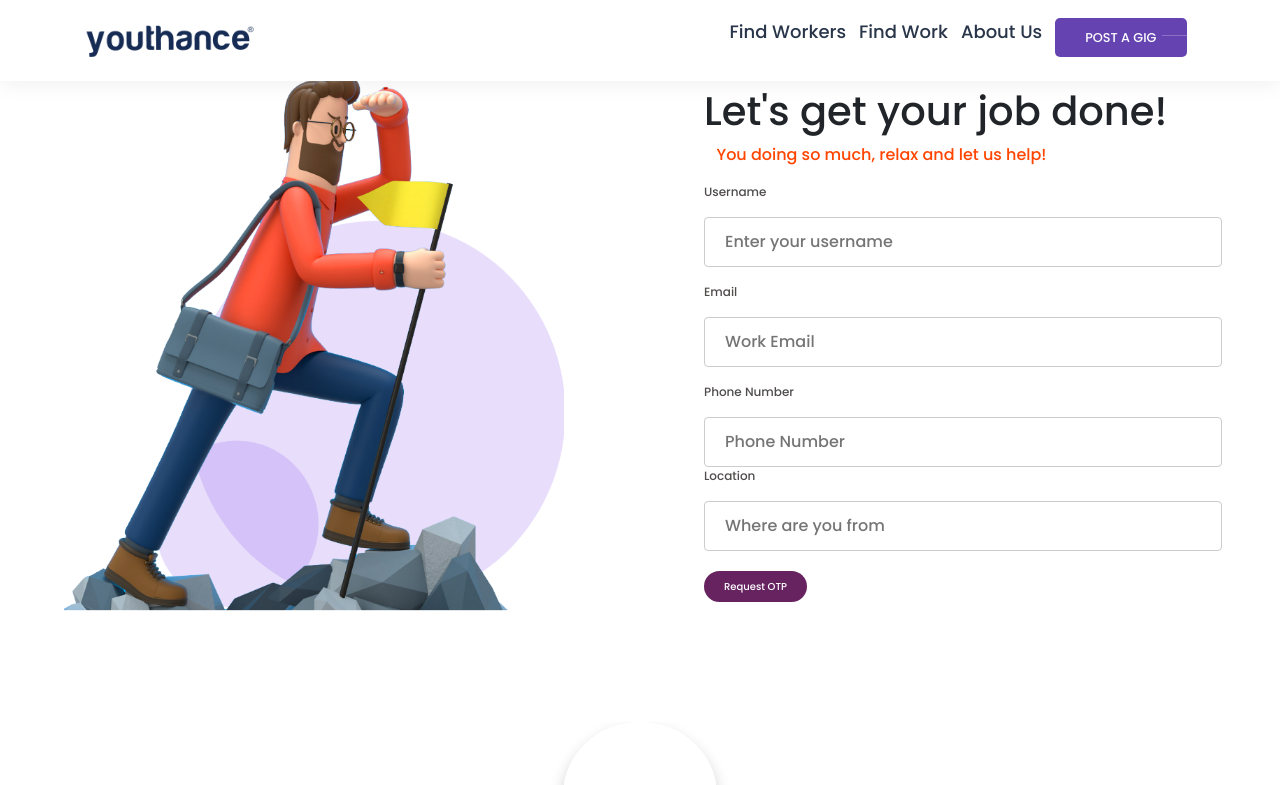
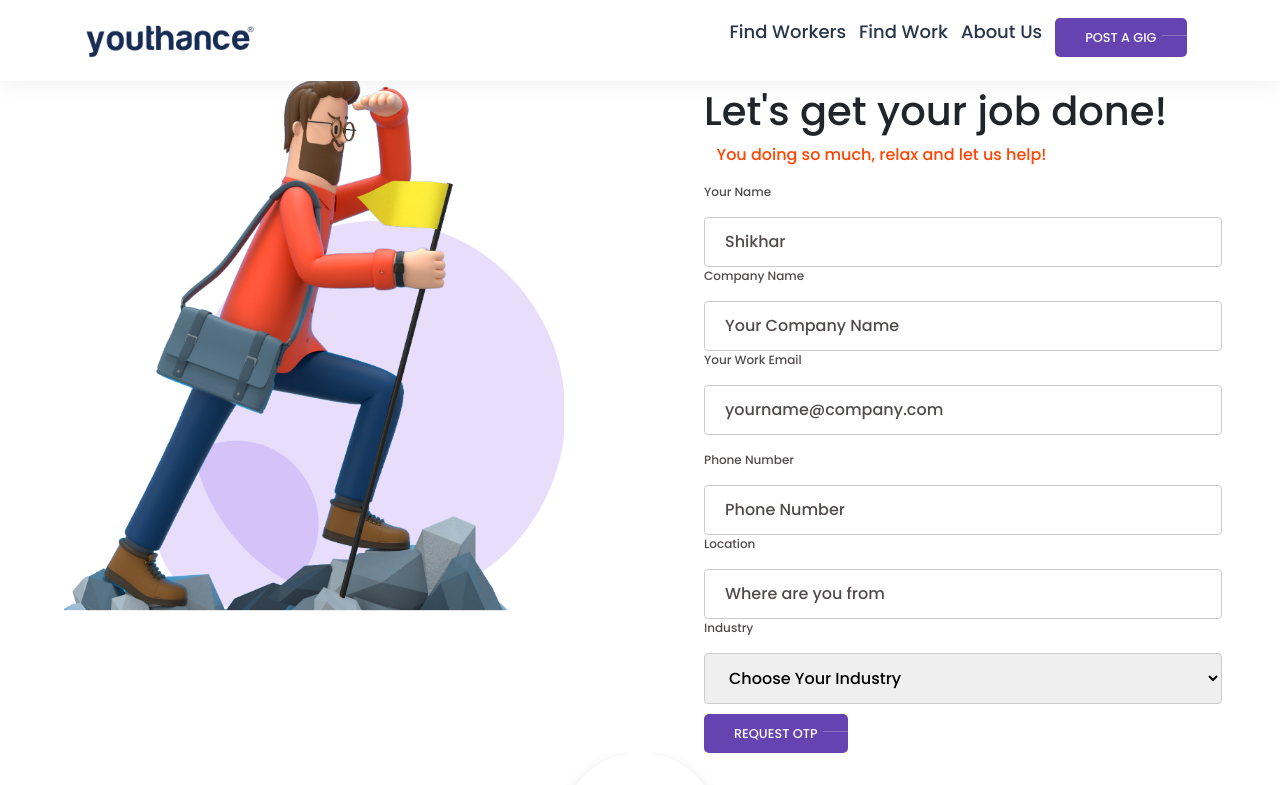
Before and after one commit to singhdeepanshu/youthance, a React (Create React App) app: page /formpage-a in a window 1280 px wide. Shown: the top 785 px of the page. Built offline with nearby package versions, Linux system fonts and the light colour scheme.

Commit message:
added post-a-gig form

```diff
--- a/src/App.css
+++ b/src/App.css
@@ -331,14 +331,20 @@ width: 100%;
     border-radius: 4px;
     box-sizing: border-box;
   }
+  .fill > .select{
+    color: #808080;
+  }
   .input-names{
     color:rgb(80, 76, 76);
     font-size: 12px;
   }
-
+  ::placeholder{
+    font-weight: lighter;
+    color: rgb(80, 76, 76);
+  }
    .otp{
 
-      background-color: #662360;
+      background-color:#6543B1;
       border: none;
       color: white;
       padding: 8px 20px;
--- a/src/App.js
+++ b/src/App.js
@@ -14,6 +14,7 @@ import Patch from './components/Patch'
 import ContactUs from './pages/ContactUs'
 import Faqs from './pages/Faq'
 
+
 export default function App() {
     return (
         <div>
@@ -28,6 +29,7 @@ export default function App() {
                 <Route exact path="/find-work-A" component={FindworkA} />
                 <Route exact path="/contact-us" component={ContactUs} />
                 <Route exact path="/faq" component={Faqs} />
+                <Route exact path="/post-a-gig" component={FormpageA} />
             </Switch>
             <Patch />
             <Last />
--- a/src/components/Form.jsx
+++ b/src/components/Form.jsx
@@ -22,18 +22,19 @@ export default function Form() {
             <div>
                 <p></p>
                 <p></p>
-            <p class="input-names">Username</p>
+            <p class="input-names">Your Name</p>
 
             <input className="fill"
              type="text"
-              placeholder="Enter your username">
-              </input>
+              placeholder="Shikhar"/>
+              <p class="input-names">Company Name</p>
+             <input className="fill" type="text" placeholder="Your Company Name" />
 
-              <p></p>
-             <p className="input-names">Email</p>
+              <br/>
+             <p className="input-names">Your Work Email</p>
              <input className="fill"
              type="text"
-             placeholder="Work Email"></input>
+             placeholder="yourname@company.com"></input>
 
 
               <p></p>
@@ -46,8 +47,21 @@ export default function Form() {
              <input className="fill"
              type="text"
              placeholder="Where are you from"></input>
+
+             <p className="input-names">Industry</p>
+             <select className="fill">
+                 <option className="select">Choose Your Industry</option>
+             </select>
              <br></br>
-             <button className="otp" onClick={() => setModalIsOpen(true)}>Request OTP</button>
+
+                        <button className="youthButton" onClick={() => setModalIsOpen(true)} >
+                                Request OTP
+                        <hr className="youth_button_line_or flex"></hr>
+
+                        </button>
+
+
+
        </div>
         </div>
         </form>
--- a/src/components/Navbar.jsx
+++ b/src/components/Navbar.jsx
@@ -24,10 +24,11 @@ export default function Navbar() {
                     <Link className="navLink" style={{ textDecoration: 'none', color: '#29364A' }} to="./" > <li>Find Workers</li></Link>
                     <Link className="navLink" style={{ textDecoration: 'none', color: '#29364A' }} to="find-work" > <li>Find Work</li></Link>
                     <Link className="navLink" style={{ textDecoration: 'none', color: '#29364A' }} to="about" > <li>About Us</li></Link>
-                    <Link className="navLink" to="" style={{ textDecoration: 'none', color: '#29364A' }} >
+                    <Link className="navLink" to="" style={{ textDecoration: 'none', color: '#29364A' }} to="/post-a-gig">
                         <button className="youthButton" >
                                 POST A GIG
                         <hr className="youth_button_line_or flex"></hr>
+
                         </button>
                     </Link>
 
```
Also changed, not shown: src/pages/FindWorker.jsx (added, +11 -0 lines), src/pages/FormpageA.jsx (+3 -5 lines), src/pages/FormpageB.jsx (+4 -4 lines), src/pages/Homepage.jsx (+3 -4 lines).
